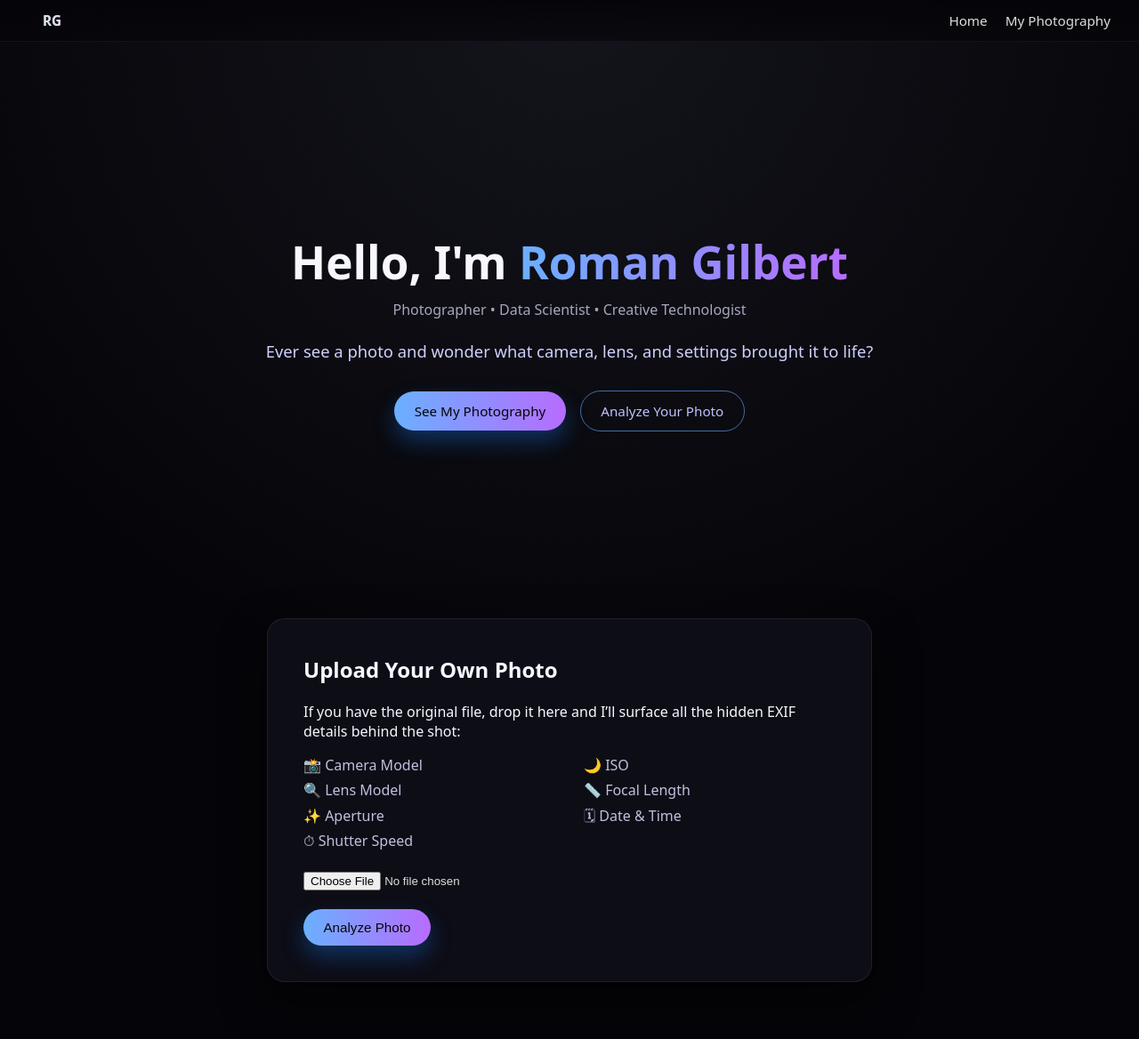
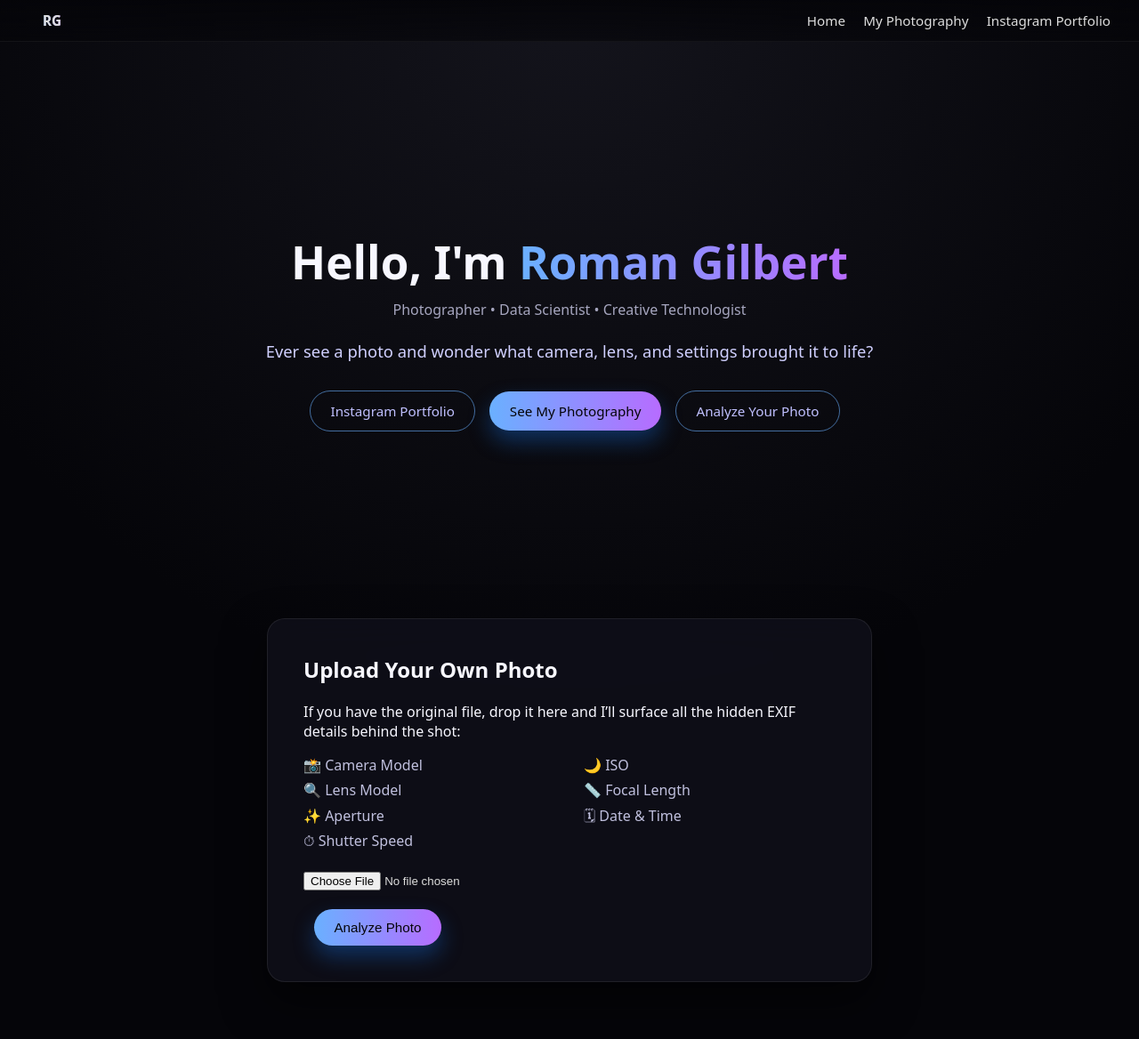
Before and after one commit to dylanlidailin/photo-metadata-site, a Flask app: page / in a window 1280 px wide. Shown: the whole page at 89% size. Run offline with Flask 3, Linux system fonts and the light colour scheme.

Commit message:
Light touches

```diff
--- a/static/styles.css
+++ b/static/styles.css
@@ -9,6 +9,7 @@ body {
   margin: 0;
   font-family: system-ui, -apple-system, BlinkMacSystemFont, "Inter", sans-serif;
   background: radial-gradient(circle at top, #14141c 0, #050509 60%);
+  background-color: #f7f7ff;
   color: #f7f7ff;
 }
 
@@ -99,6 +100,7 @@ body {
   background: linear-gradient(90deg, #6ab0ff, #b76cff);
   color: #050509;
   box-shadow: 0 12px 24px rgba(24, 119, 242, 0.35);
+  margin-left: 0.75rem;
 }
 
 .btn.primary:hover {
--- a/templates/base.html
+++ b/templates/base.html
@@ -13,6 +13,7 @@
     <div class="nav-right">
       <a href="/">Home</a>
       <a href="/gallery">My Photography</a>
+      <a href="https://www.instagram.com/rchristian.digital">Instagram Portfolio</a>
     </div>
   </nav>
 
--- a/templates/index.html
+++ b/templates/index.html
@@ -14,6 +14,7 @@
     </p>
 
     <div class="buttons">
+      <a class="btn secondary" href="https://www.instagram.com/rchristian.digital">Instagram Portfolio</a>
       <a class="btn primary" href="/gallery">See My Photography</a>
       <a class="btn secondary" href="#upload-section">Analyze Your Photo</a>
     </div>
```
Also changed, not shown: 1 other file.
